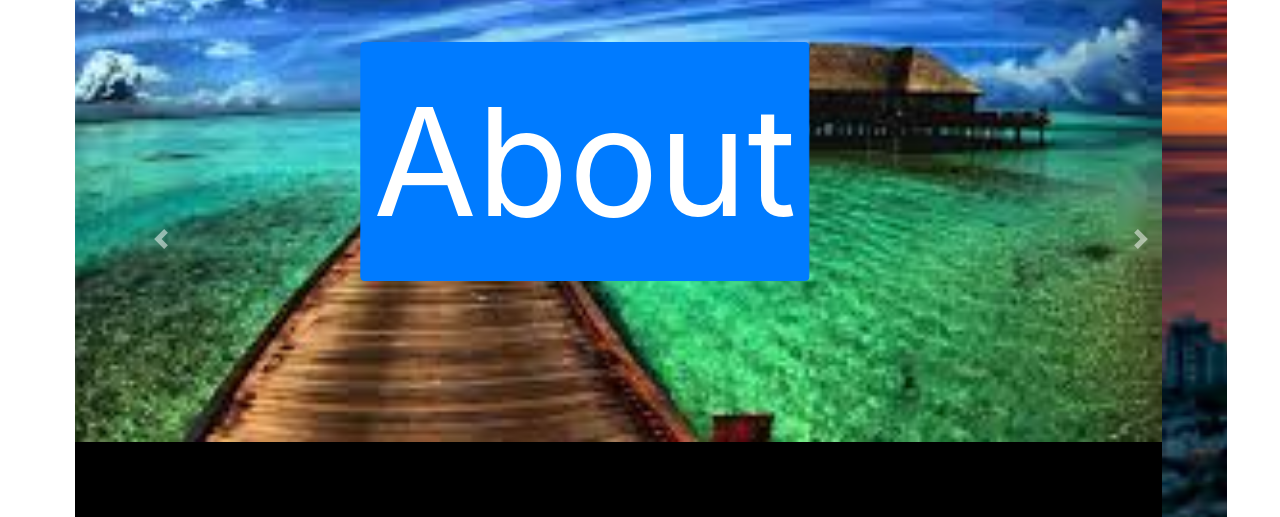
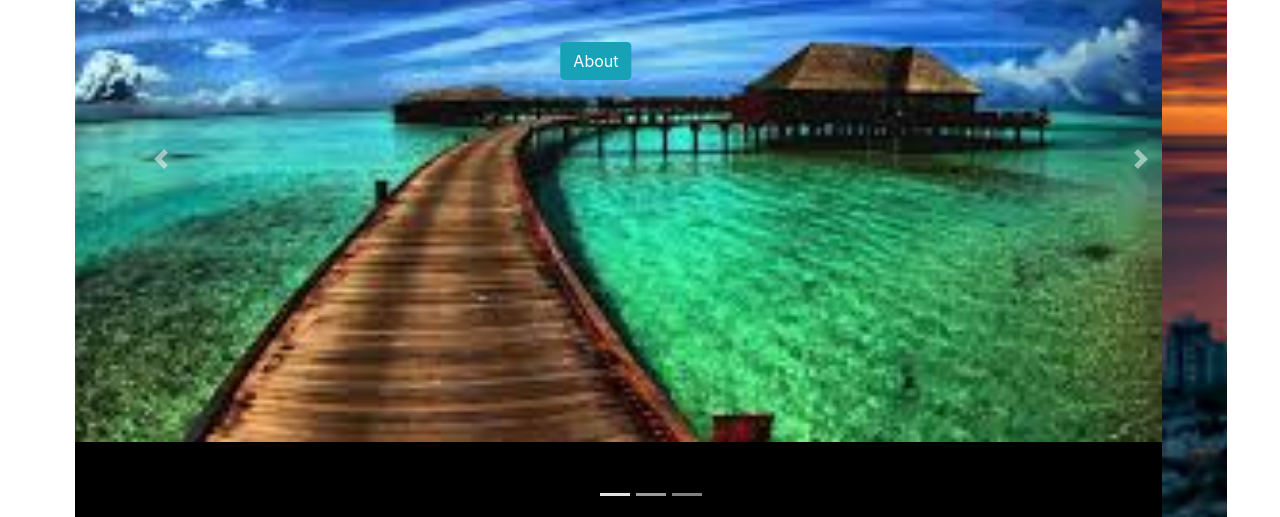
Before and after one commit to muskanraii/task1, a plain HTML site: page index.html in a window 1280 px wide. Shown: the part 283-800 px from the top of the page. Drawn offline with nearby package versions, Linux system fonts and the light colour scheme.

Commit message:
Update index.html

```diff
--- a/index.html
+++ b/index.html
@@ -63,7 +63,7 @@
                     <div class="carousel-item active">
                         <img class="img" src="images.jpg" alt="x">
                         <!--<button type="button" class="btn btn-danger" style="width:100px; height:50px;"><a href="#about">About</a></button>-->
-                        <a type="button" class="btn btn-primary" href="#about" target="_blank" style="position: relative; left: 350px; bottom: 400px; font-size:150px;">About</a>
+                        <a type="button" class="btn btn-info" href="#about" target="_blank" >About</a>
                     </div>
                     <div class="carousel-item">
                         <img class="img" src="images1.jpg" alt="y">
```
